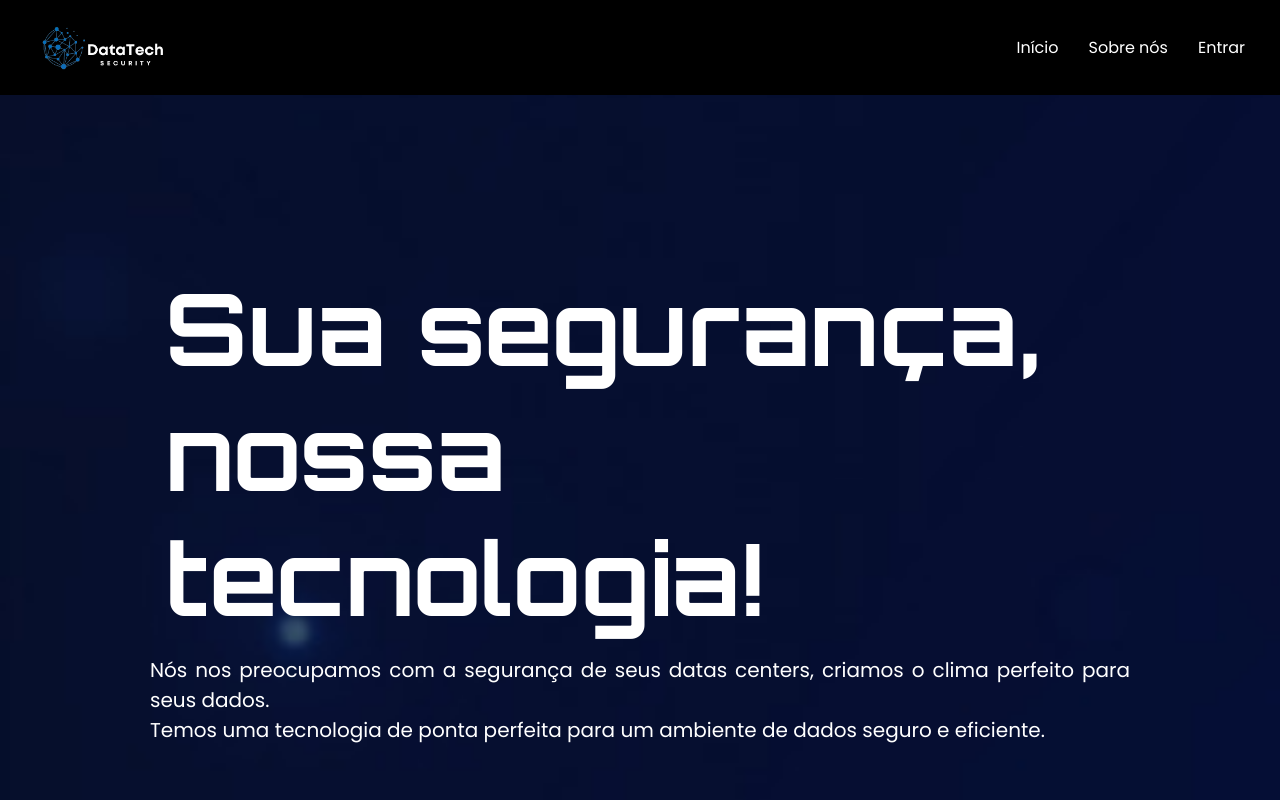
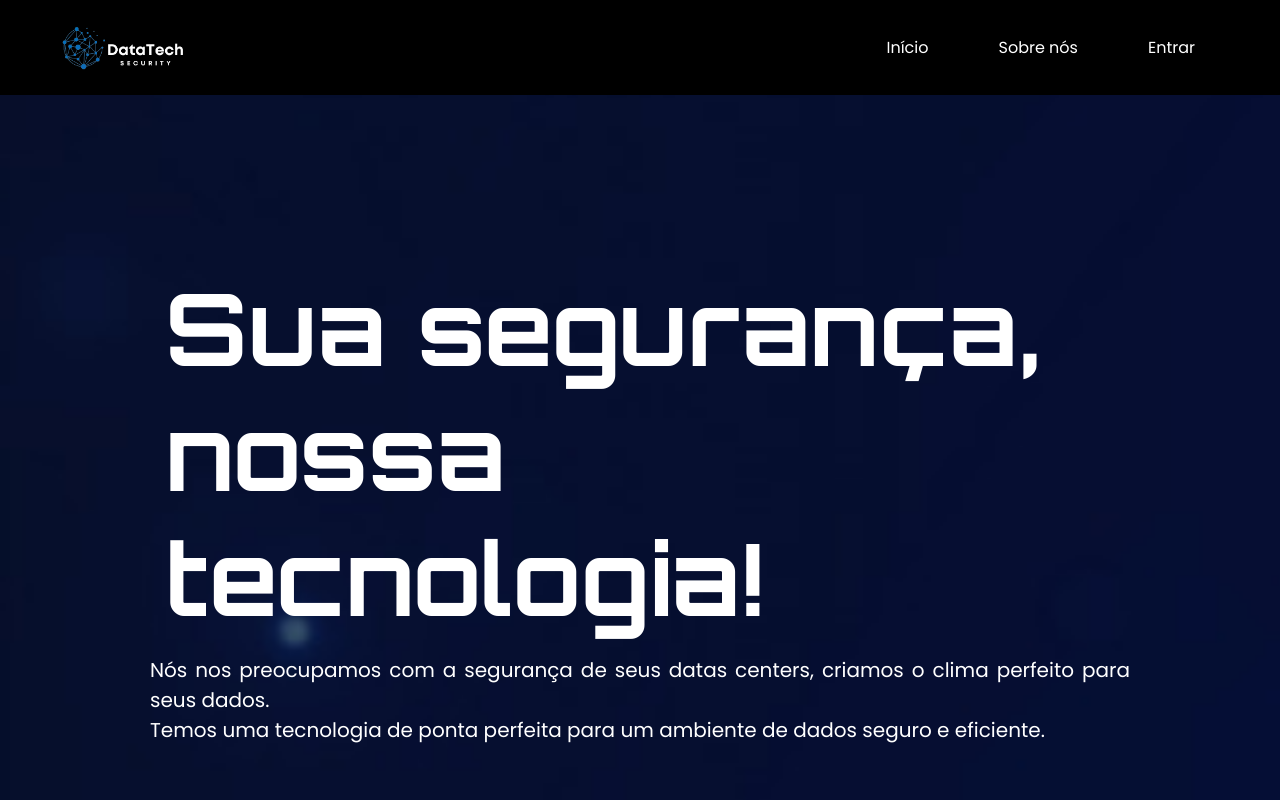
Before and after one commit to GuiSantos04/DataTech-Sprint-2, a plain HTML site: page site/index.html in a window 1280 px wide. Shown: the top 800 px of the page. Drawn offline with Linux system fonts and the light colour scheme.

Commit message:
Alterações header

```diff
--- a/site/css/style-index.css
+++ b/site/css/style-index.css
@@ -19,7 +19,7 @@ body {
 .logo {
     width: 10%;
     margin: 0;
-    margin-left: 30px;
+    margin-left: 50px;
     padding: 10px;
 }
 
@@ -51,6 +51,8 @@ a:hover{
 nav {
     display: flex;
     padding: 20px;
+	gap: 40px;
+	margin-right: 50px;
 }
 
 header{
@@ -231,7 +233,7 @@ main {
 .contate{
 	display: flex;
 	flex-direction: row;
-	gap:90px;
+	gap:150px;
 }
 
 .icon{
```
